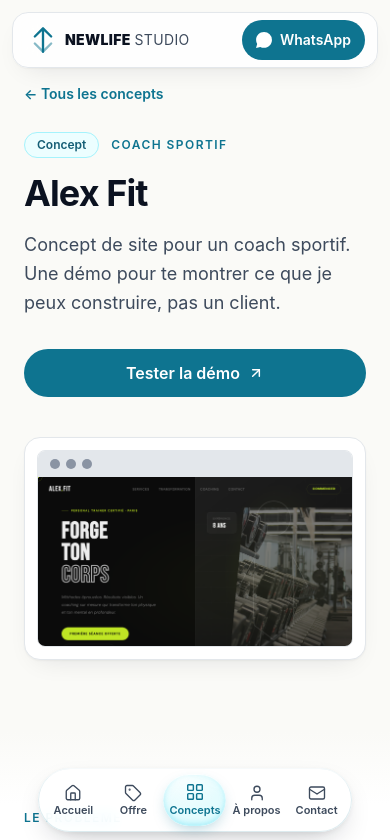
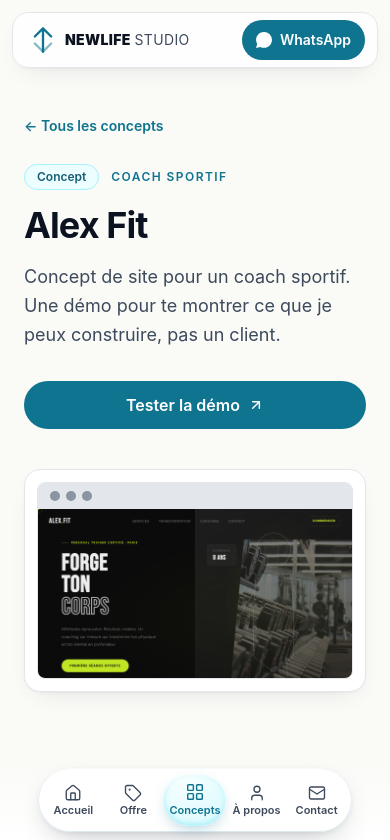
Before and after one commit to watteeuxi-coder/newlife-studio, a Next.js app: page /concepts/alex-fit in a window 390 px wide. Shown: the top 840 px of the page. Built offline with nearby package versions, Linux system fonts and the light colour scheme; no server answers.

Commit message:
fix(css): marge sous le header et fondu du bloc final basés sur la 1re/dernière <section> (of-type), les <script> JSON-LD ne cassent plus la mise en page
Co-Authored-By: Claude Opus 5.5 <noreply@anthropic.com>

```diff
--- a/app/concepts/[slug]/page.tsx
+++ b/app/concepts/[slug]/page.tsx
@@ -46,7 +46,6 @@ export default function ConceptPage({ params }: { params: { slug: string } }) {
 
   return (
     <>
-      {/* JSON-LD en premier : la dernière section doit rester le dernier enfant de <main> (fondu du bloc final, globals.css) */}
       <JsonLd
         data={breadcrumbJsonLd([
           { name: 'Concepts', path: '/concepts' },
--- a/app/concepts/page.tsx
+++ b/app/concepts/page.tsx
@@ -13,7 +13,6 @@ export const metadata = pageMetadata({
 export default function ConceptsPage() {
   return (
     <>
-      {/* JSON-LD en premier : la dernière section reste le dernier enfant de <main> (fondu du bloc final) */}
       <JsonLd data={breadcrumbJsonLd([{ name: 'Concepts', path: '/concepts' }])} />
       <Portfolio titleAs="h1" />
     </>
--- a/app/globals.css
+++ b/app/globals.css
@@ -143,14 +143,14 @@ body {
 .tone-tint + footer {
   --prev: var(--bg-tint);
 }
-/* Bloc final (hors <main>) : il suit la dernière section de la page */
-main:has(> .tone-base:last-child) + section {
+/* Bloc final (hors <main>) : il suit la dernière section de la page (of-type : les <script> JSON-LD ne comptent pas) */
+main:has(> section.tone-base:last-of-type) + section {
   --prev: var(--bg-base);
 }
-main:has(> .tone-white:last-child) + section {
+main:has(> section.tone-white:last-of-type) + section {
   --prev: var(--bg-white);
 }
-main:has(> .tone-tint:last-child) + section {
+main:has(> section.tone-tint:last-of-type) + section {
   --prev: var(--bg-tint);
 }
 
@@ -197,12 +197,12 @@ section {
 }
 
 /* 1re section d'une page : compense le header fixe (h-16 = 64px). Le hero (#top) gère son propre pt-16. */
-main > section:first-child:not(#top) {
+main > section:first-of-type:not(#top) {
   padding-top: calc(64px + 64px);
 }
 
 @media (max-width: 640px) {
-  main > section:first-child:not(#top) {
+  main > section:first-of-type:not(#top) {
     padding-top: calc(64px + 40px);
   }
 }
--- a/app/offre/page.tsx
+++ b/app/offre/page.tsx
@@ -16,8 +16,7 @@ export const metadata = pageMetadata({
 export default function OffrePage() {
   return (
     <>
-      {/* FAQ complète uniquement ici (l'accueil en reprend 3 : pas de doublon de balisage).
-          JSON-LD en premier : la dernière section doit rester le dernier enfant de <main> (fondu du bloc final, globals.css) */}
+      {/* FAQ complète uniquement ici (l'accueil en reprend 3 : pas de doublon de balisage) */}
       <JsonLd data={faqJsonLd(FAQ)} />
       <Services titleAs="h1" />
       <Forfaits />
```
